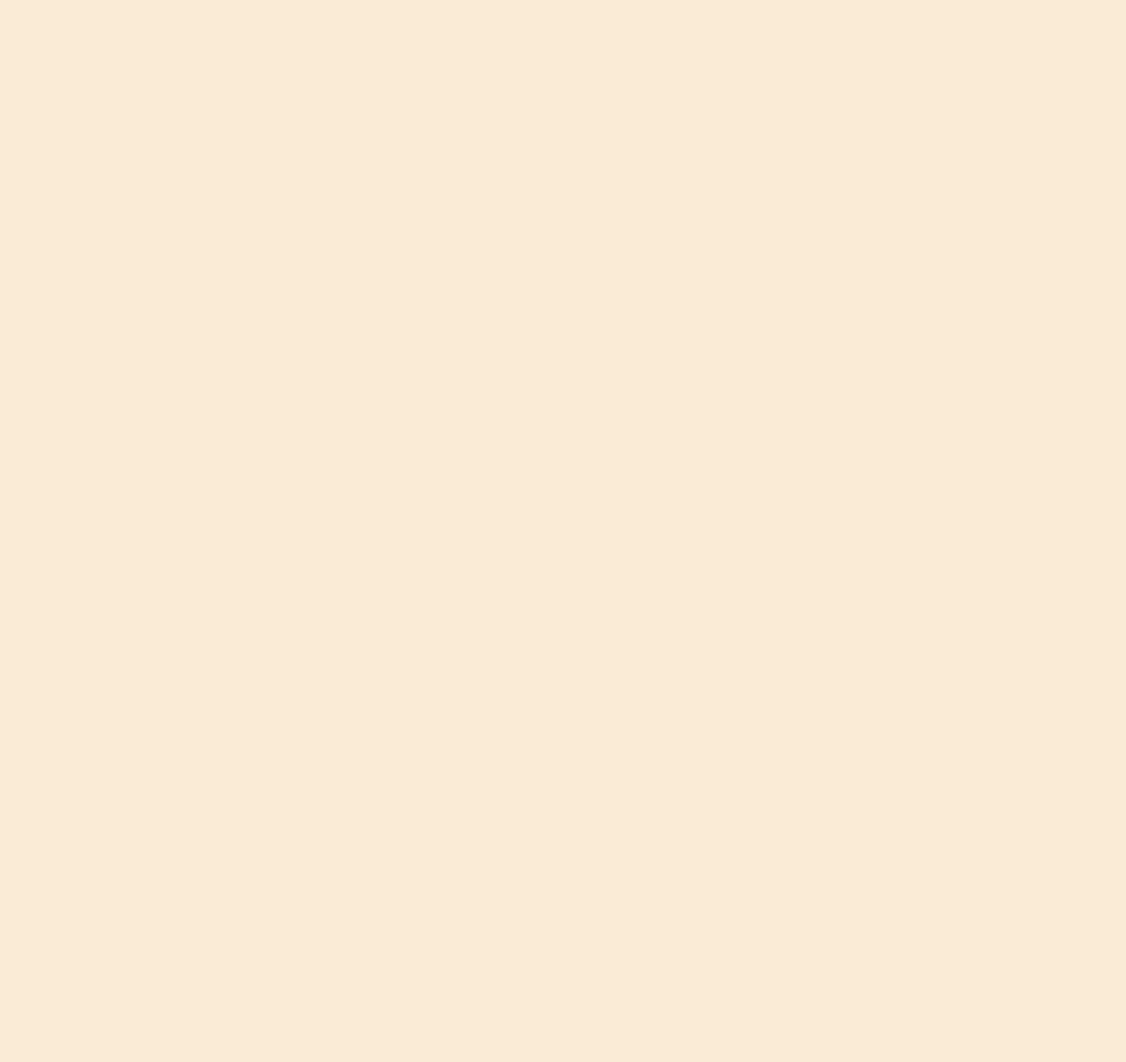
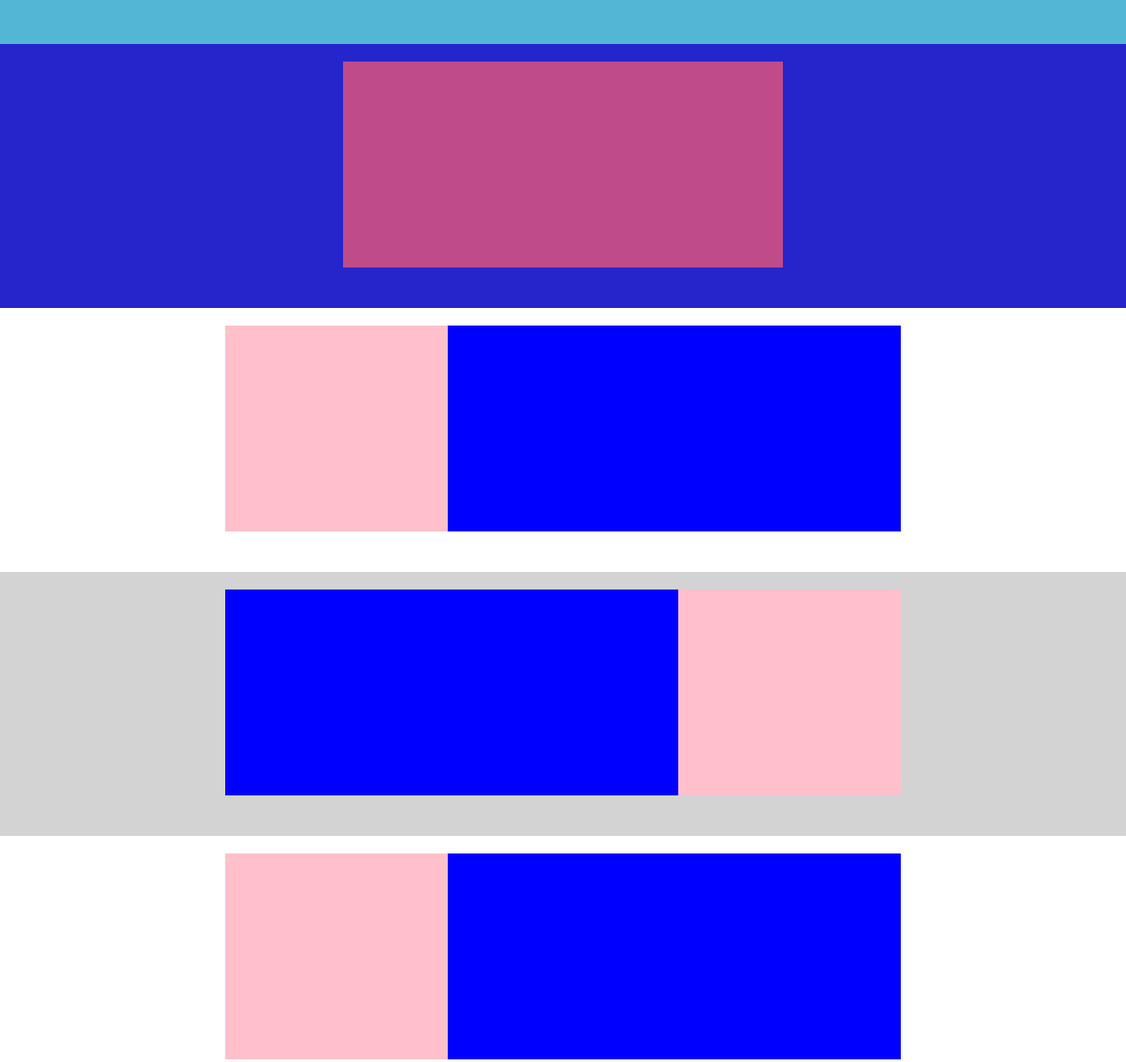
Before and after one commit to LeonardoFilesi/htmlcss-struttura-discord, a plain HTML site: page index.html in a window 1280 px wide. Shown: the top 1207 px of the page at 88% size. Before the commit the page ends 800 px from the top, so only its background shows below. Drawn offline with Linux system fonts and the light colour scheme.

Commit message:
scheletro sviluppato

```diff
--- a/css/style.css
+++ b/css/style.css
@@ -5,3 +5,50 @@
     margin: 0;
     box-sizing: border-box;
 }
+
+/*------------------------HEADER----------------------*/
+header {
+    background-color: rgb(82, 182, 212);
+    padding: 10px 20%;
+    height: 50px;
+}
+
+/*----------------------SECTIONS-----------------------*/
+.row {
+    margin: 0 auto;
+    padding: 20px 20%;
+    height: 300px;
+    display: flex;
+}
+
+.blue {
+    background-color: rgb(37, 37, 204);
+}
+
+.white {
+    background-color: white;
+}
+
+.grey {
+    background-color: lightgrey;
+}
+
+.lilla-section {
+    background-color: rgb(192, 75, 139);
+    width: 500px;
+    margin: 0 auto;
+    height: 90%;
+}
+
+.pink-section {
+    height: 90%;
+    background-color: pink;
+    width: 33%;
+    display:flex;
+}
+.blue-section {
+    height: 90%;
+    background-color: blue;
+    width: 67%;
+    display:flex;
+}
--- a/index.html
+++ b/index.html
@@ -9,21 +9,29 @@
 </head>
 <body>
 
+    <header>
+        <nav>
+
+        </nav>
+    </header>
 
 
-    <section class="rect blue">
-        <div class=""></div>
+    <section class="row blue">
+        <div class="lilla-section"></div>
     </section>
-    <section class="rect white">
-
+    <section class="row white">
+        <div class="pink-section"></div>
+        <div class="blue-section"></div>
     </section>
-    <section class="rect grey">
-
+    <section class="row grey">
+        <div class="blue-section"></div>
+        <div class="pink-section"></div>
     </section>
-    <section class="rect white">
-
+    <section class="row white">
+        <div class="pink-section"></div>
+        <div class="blue-section"></div>
     </section>
-    <section class="rect last">
+    <section class="row last">
 
     </section>
 </body>
```
